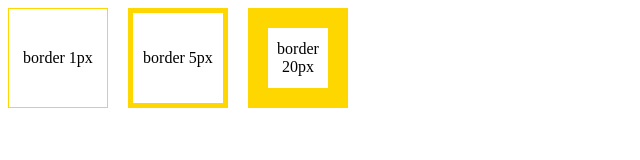
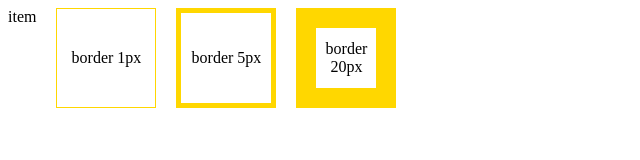
Before and after one commit to dayechoi28243/daye, a plain HTML site: page basic/css/index.html in a window 1280 px wide. Shown: the whole page, without its empty margins (0-640 px from the left). Drawn offline with Linux system fonts and the light colour scheme.

Commit message:
아이템추가

```diff
--- a/basic/css/index.html
+++ b/basic/css/index.html
@@ -496,7 +496,7 @@
 
 
 
-
+<div>item</div>
   <!-- <style>
 .btn{padding: 8px 12px;}
 .btn1{margin-right: 8px;}
```
